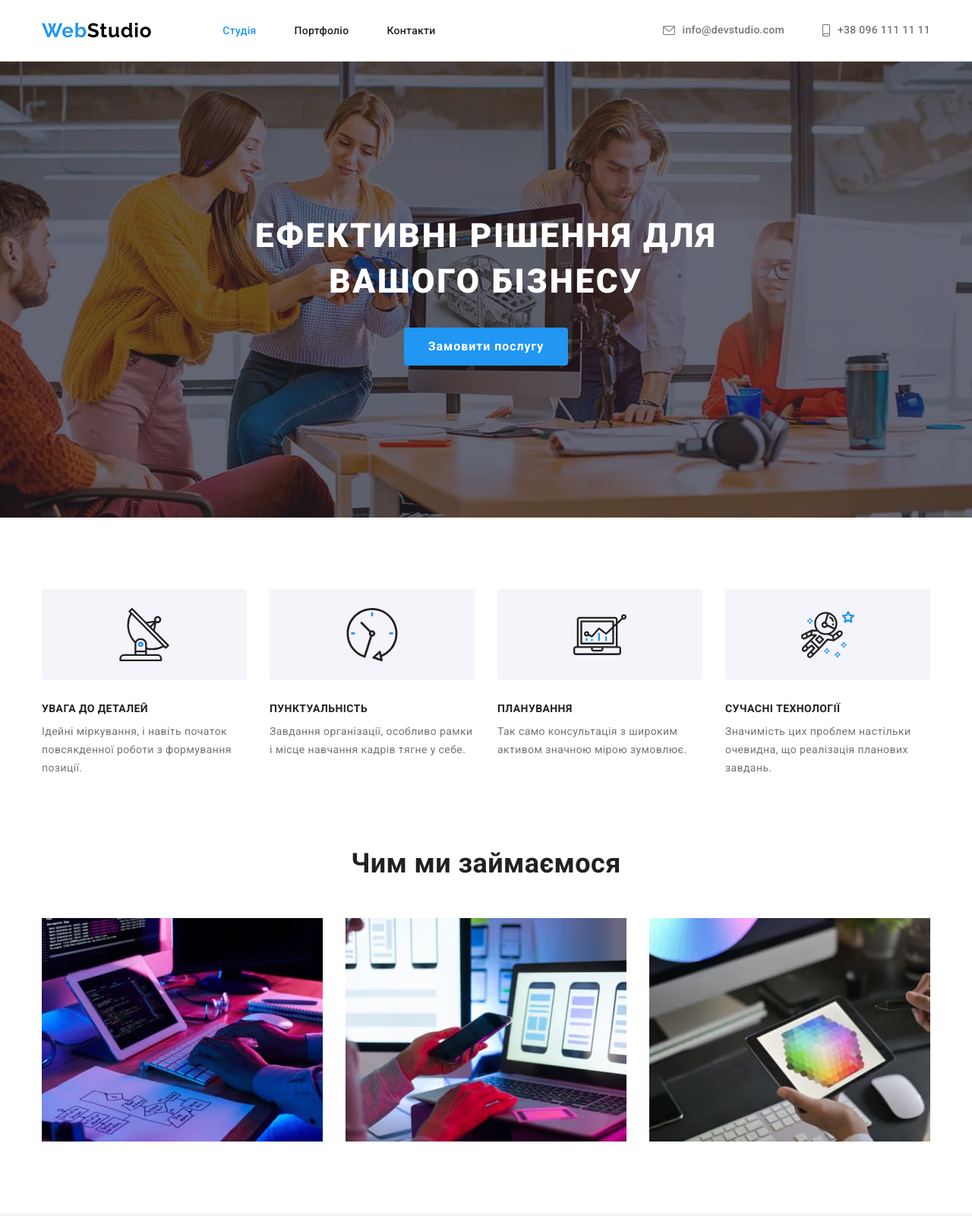
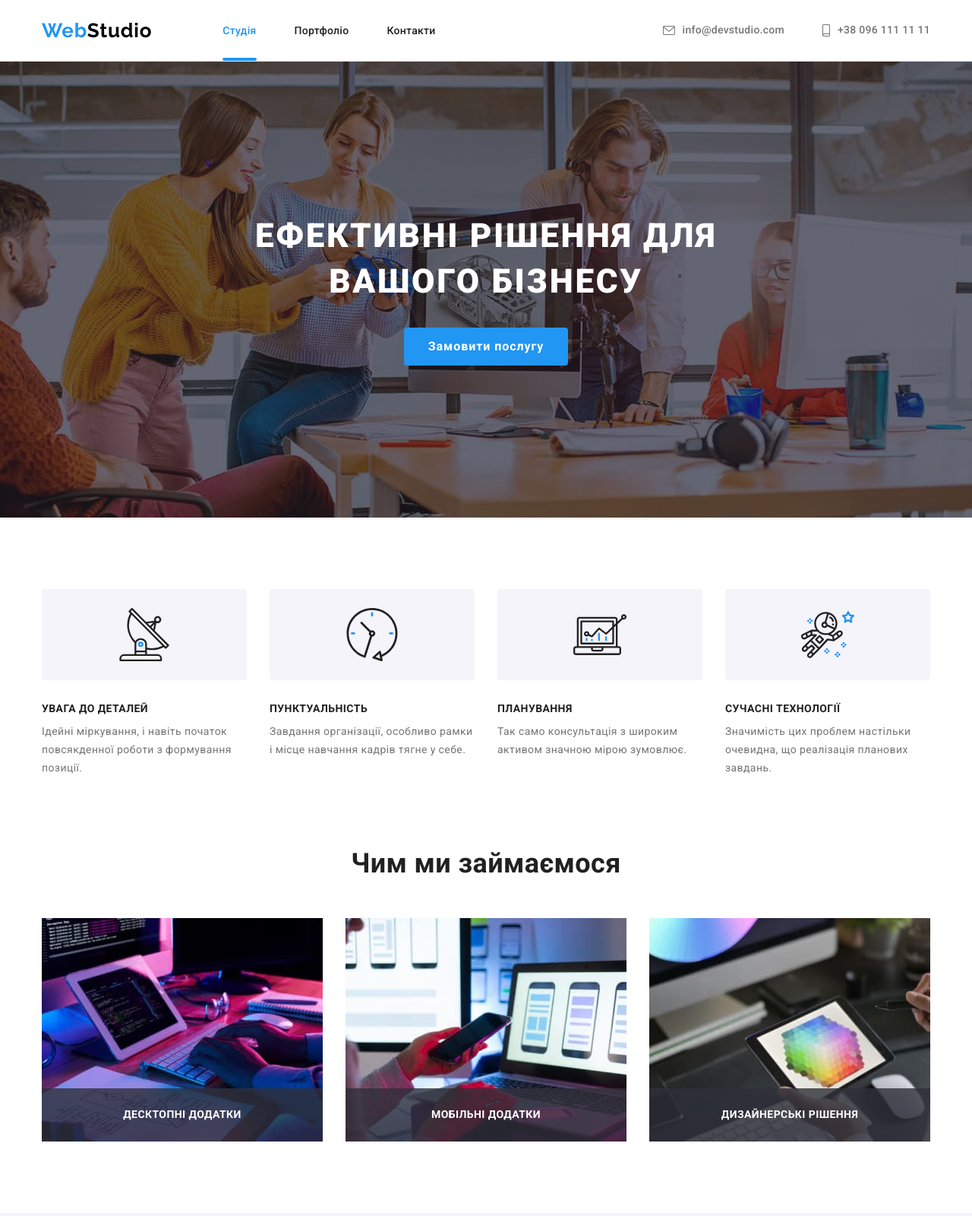
Before and after one commit to Maksym235/goit-markup-hw-05, a plain HTML site: page index.html in a window 1280 px wide. Shown: the top 1600 px of the page at 76% size. Drawn offline with nearby package versions, Linux system fonts and the light colour scheme.

Commit message:
додає анімації на головну сторінку

```diff
--- a/css/styles.css
+++ b/css/styles.css
@@ -12,6 +12,7 @@
   --primary-background-color: #2f303a;
   --secondary-background-color: #f5f4fa;
   --primary-icon-color: #afb1b8;
+  --transition-time-cubic: 250ms cubic-bezier(0.4, 0, 0.2, 1);
 }
 
 h1,
@@ -127,6 +128,7 @@ body {
 }
 
 .menu-list .link {
+  position: relative;
   padding-top: 32px;
   padding-bottom: 32px;
   color: var(--main-color);
@@ -134,10 +136,24 @@ body {
   font-size: 14px;
   line-height: 1.14em;
   letter-spacing: 0.02em;
+
+  transition: color var(--transition-time-cubic);
 }
 
 .menu-list .link.current {
   color: var(--accent-color);
+}
+
+.current::after {
+  display: inline-block;
+  position: absolute;
+  content: '';
+  bottom: 0;
+  left: 0;
+  width: 100%;
+  height: 4px;
+  border-radius: 2px;
+  background-color: var(--accent-color);
 }
 
 .menu-link:hover,
@@ -159,6 +175,8 @@ body {
 .header-contacts-number {
   color: var(--secondary-color);
   font-weight: 500;
+
+  transition: color var(--transition-time-cubic);
 }
 
 .header-contacts-email,
@@ -260,6 +278,8 @@ body {
   border: 0;
   border-radius: 4px;
   letter-spacing: 0.06em;
+
+  transition: color var(--transition-time-cubic), background-color var(--transition-time-cubic);
 }
 
 .baner-modal-button:hover,
@@ -330,6 +350,10 @@ body {
   padding-top: 0;
 }
 
+.about-img {
+  position: relative;
+}
+
 .about-caption {
   margin-bottom: 50px;
   font-weight: var(--primry-font-weight);
@@ -342,6 +366,36 @@ body {
   column-gap: 30px;
   display: flex;
   justify-content: center;
+}
+
+/* .about-img-overlay {
+  position: absolut;
+  width: 100%;
+  /* background-color: rgba(47, 48, 58, 0.8); */
+/* background-color: #000000;
+  font-weight: var(--primry-font-weight);
+  font-size: var(--primary-font-size);
+  color: var(--other-color);
+  line-height: 1.14;
+  text-align: center;
+  text-transform: uppercase;
+} */
+.about-img-overlay-text {
+  display: flex;
+  justify-content: center;
+  align-items: center;
+  position: absolute;
+  bottom: 0;
+  left: 0;
+  width: 100%;
+  height: 70px;
+  background-color: rgba(47, 48, 58, 0.8);
+  color: var(--other-color);
+  font-weight: var(--primry-font-weight);
+  font-size: var(--primary-font-size);
+  line-height: 1.14;
+  text-align: center;
+  text-transform: uppercase;
 }
 
 /* ============ABOUT============= */
@@ -409,12 +463,16 @@ body {
   display: flex;
   justify-content: center;
   align-items: center;
+
+  transition: background-color var(--transition-time-cubic);
 }
 
 .icon-link {
   fill: var(--primary-icon-color);
   width: 20px;
   height: 20px;
+
+  transition: fill var(--transition-time-cubic);
 }
 
 .team-link:hover,
@@ -456,19 +514,25 @@ body {
   height: 92px;
   border: 1px solid var(--primary-icon-color);
   border-radius: 4px;
+
+  transition: border-color var(--transition-time-cubic);
 }
 
 .icon-logo {
   width: 106px;
   height: 60px;
   fill: var(--primary-icon-color);
+
+  transition: fill var(--transition-time-cubic);
 }
 
-.customers-link:hover {
+.customers-link:hover,
+.customers-link:focus {
   border-color: var(--accent-color);
 }
 
-.customers-link:hover .icon-logo {
+.customers-link:hover .icon-logo,
+.customers-link:focus .icon-logo {
   fill: var(--accent-color);
 }
 
@@ -539,6 +603,8 @@ body {
   color: rgba(255, 255, 255, 0.6);
   font-weight: var(--secondary-font-weight);
   line-height: 1.7;
+
+  transition: color var(--transition-time-cubic);
 }
 
 .footer-contacts-email:hover,
@@ -558,6 +624,7 @@ body {
 }
 
 .studio-link-list {
+  margin-top: 20px;
   column-gap: 10px;
   display: flex;
   justify-content: center;
@@ -584,6 +651,8 @@ body {
   display: flex;
   justify-content: center;
   align-items: center;
+
+  transition: background-color var(--transition-time-cubic);
 }
 
 .studio-link:hover,
--- a/index.html
+++ b/index.html
@@ -88,11 +88,21 @@
         <div class="conteiner">
         <h2 class="about-caption conteiner">Чим ми займаємося</h2>
         <ul class="about-list list">
-          <li class="about-img"><img src="./images/work1.jpg" alt="write code" width="370" /></li>
           <li class="about-img">
-            <img src="./images/work2.jpg" alt="create maket" width="370" />
-          </li class="about-img">
-          <li><img src="./images/work3.jpg" alt="design" width="370" /></li>
+            <div class="about-img-overlay"><img src="./images/work1.jpg" alt="write code" width="370" />
+            <p class="about-img-overlay-text">Десктопні додатки</p>
+            </div>
+          </li>
+          <li class="about-img">
+<div class="about-img-overlay"><img src="./images/work2.jpg" alt="create maket" width="370" />
+            <p class="about-img-overlay-text">Мобільні додатки</p></div>
+
+          </li >
+          <li class="about-img">
+<div class="about-img-overlay"><img src="./images/work3.jpg" alt="design" width="370" />
+            <p class="about-img-overlay-text">Дизайнерські рішення</p></div>
+
+          </li>
         </ul>
         </div>
       </section>
```
Also changed, not shown: js/modal.js (added).
